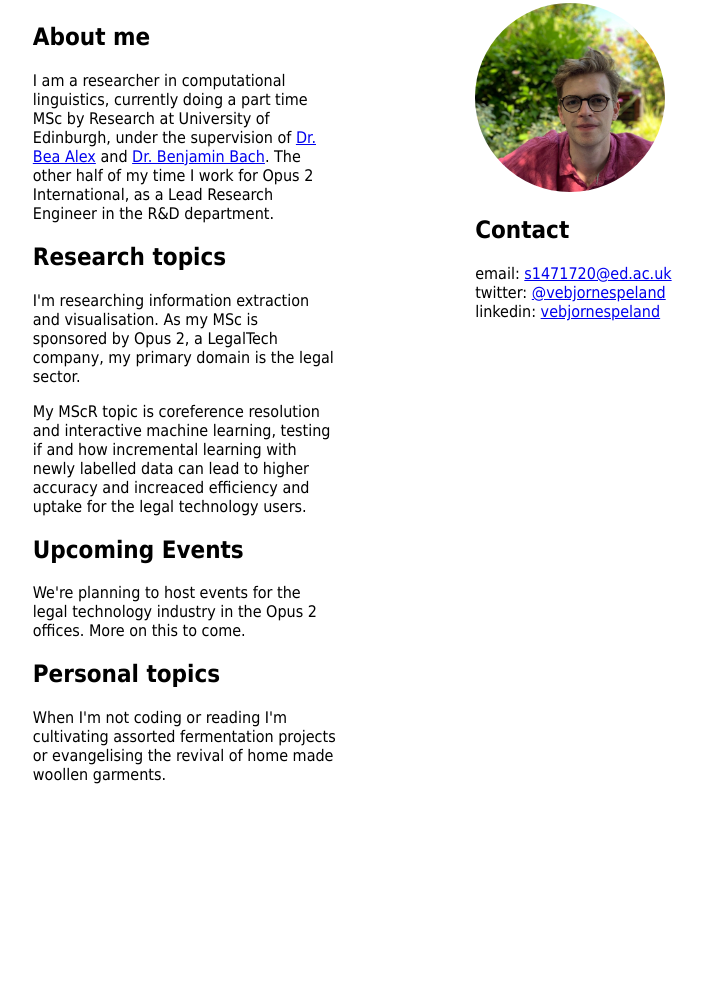
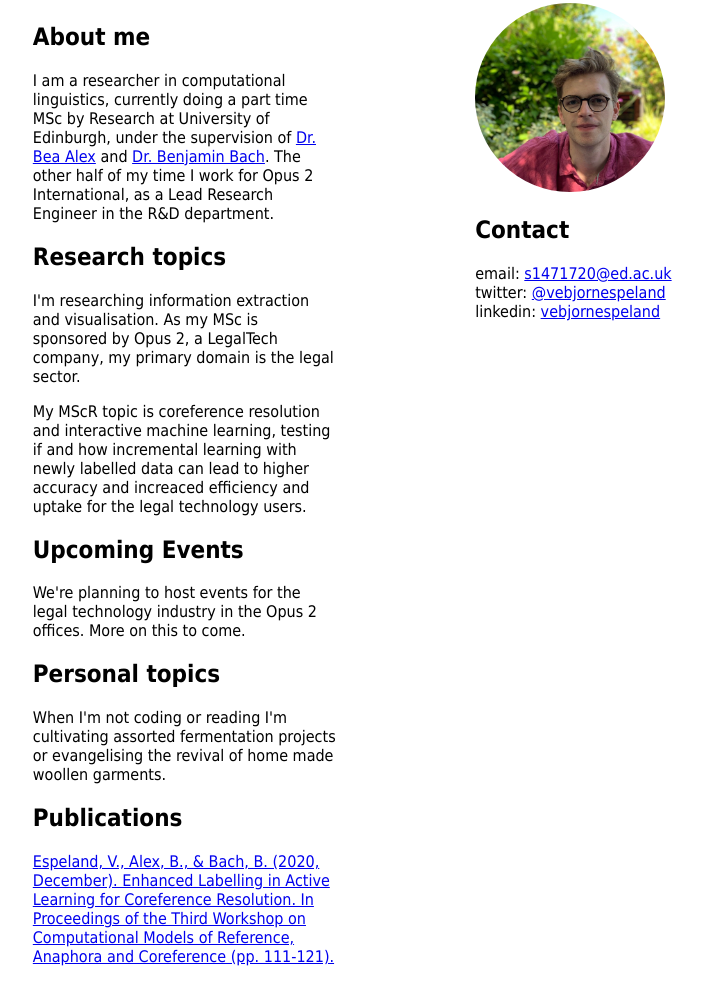
Before and after one commit to vespeland/vespeland.github.io, a plain HTML site: page index.html in a window 1280 px wide. Shown: the part 193-1175 px from the top of the page, without its empty margins (228-931 px from the left). Before the commit the page ends 993 px from the top, so only its background shows below. Drawn offline with Linux system fonts and the light colour scheme.

Commit message:
Updating publications

```diff
--- a/index.html
+++ b/index.html
@@ -32,6 +32,11 @@
     <h2>Personal topics</h2>
     <p>When I'm not coding or reading I'm cultivating assorted fermentation projects or evangelising the revival of home
         made woollen garments. </p>
+
+    <h2>Publications</h2>
+    <p><a href="https://www.aclweb.org/anthology/2020.crac-1.12/">Espeland, V., Alex, B., & Bach, B. (2020, December). Enhanced Labelling in Active Learning for Coreference Resolution.
+      In Proceedings of the Third Workshop on Computational Models of Reference, Anaphora and Coreference (pp. 111-121).</a><p>
+
 </article>
 
 <article class="contacts">
```
